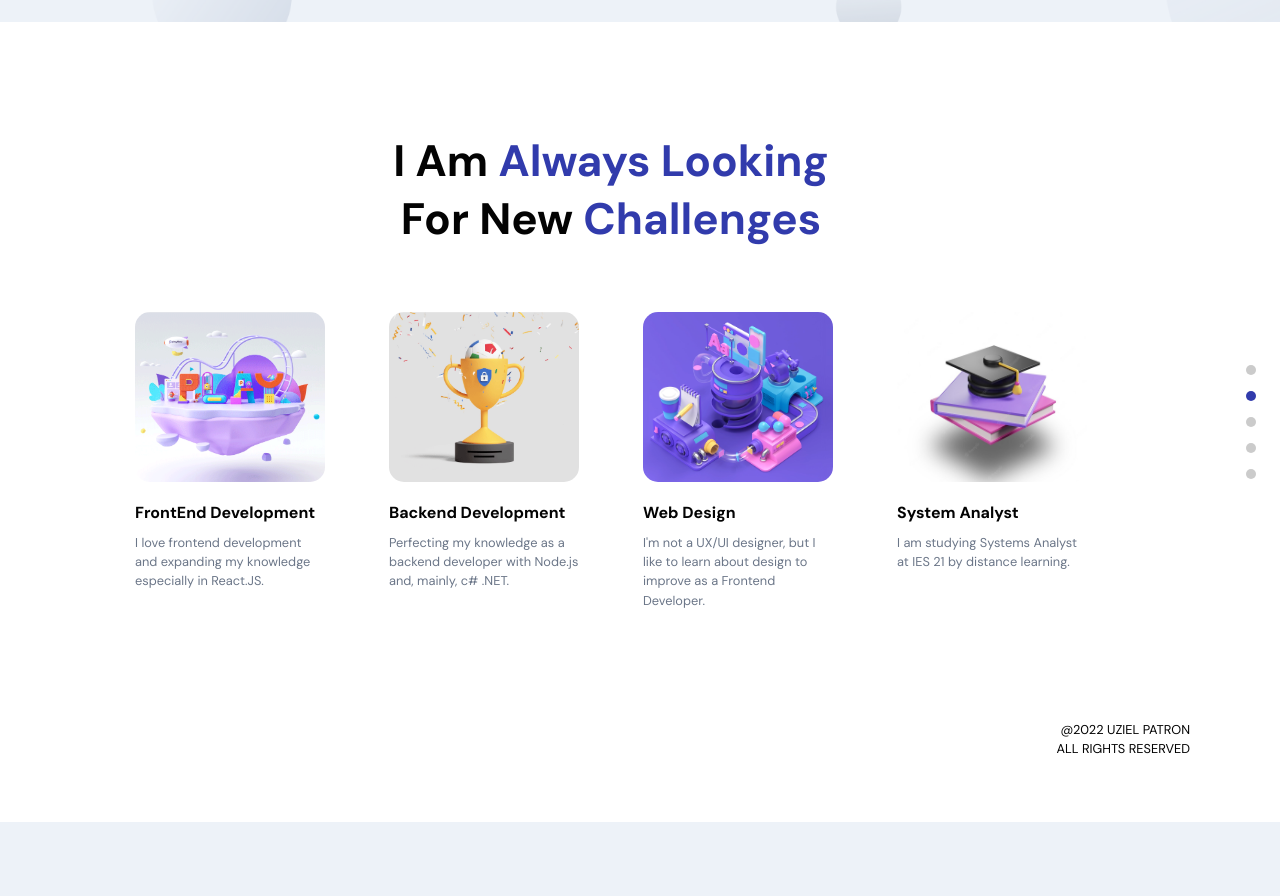
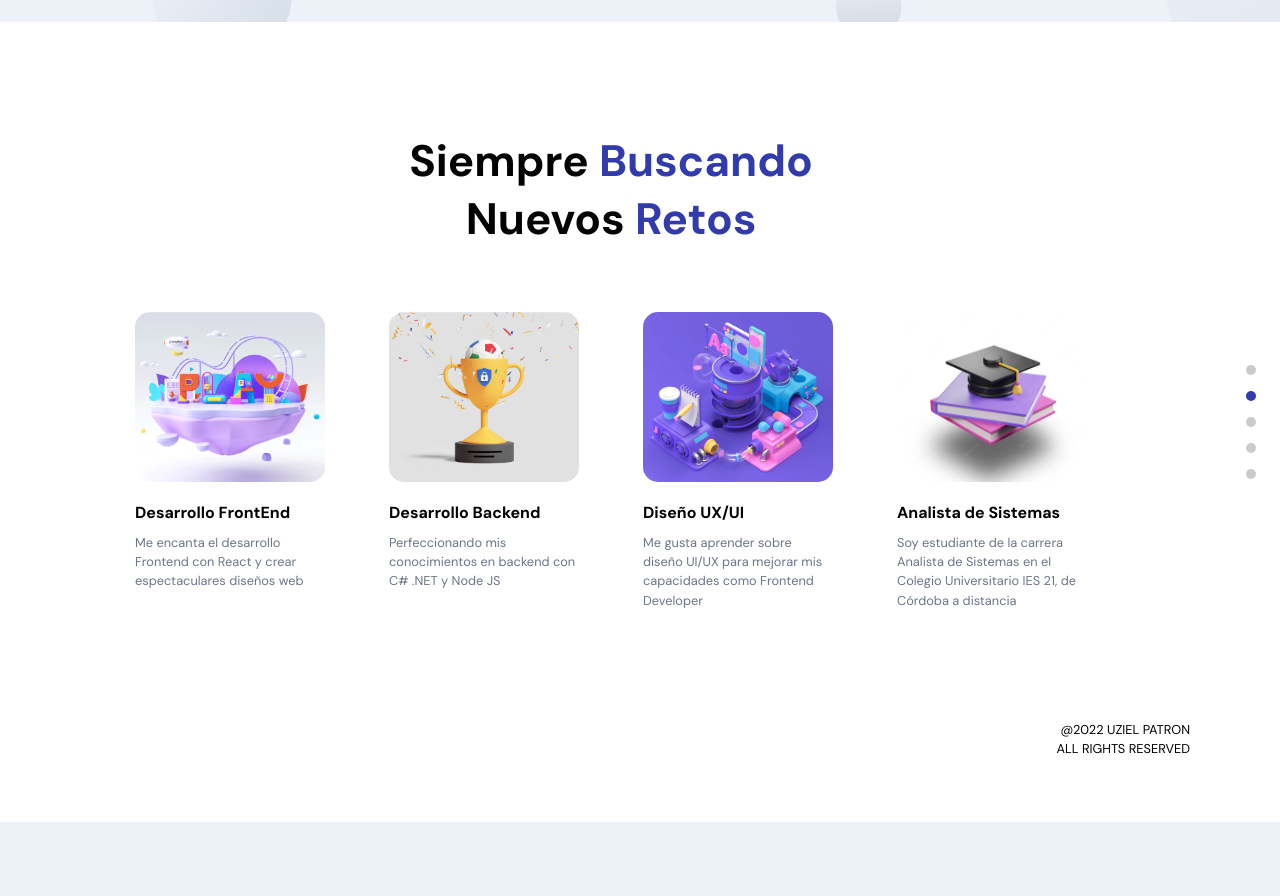
Before and after one commit to UzielPatron/portfolio_react, a React (Vite) app: page / in a window 1280 px wide. Shown: the part 778-1674 px from the top of the page. Built offline with nearby package versions, Linux system fonts and the light colour scheme.

Commit message:
About section updated

```diff
--- a/src/container/About/About.jsx
+++ b/src/container/About/About.jsx
@@ -7,23 +7,23 @@ import './About.scss';
 
 const abouts = [
   {
-    title: 'FrontEnd Development',
-    description: 'I love frontend development and expanding my knowledge especially in React.JS.',
+    title: 'Desarrollo FrontEnd',
+    description: 'Me encanta el desarrollo Frontend con React y crear espectaculares diseños web',
     imgUrl: images.about01
   },
   {
-    title: 'Backend Development',
-    description: 'Perfecting my knowledge as a backend developer with Node.js and, mainly, c# .NET.',
+    title: 'Desarrollo Backend',
+    description: 'Perfeccionando mis conocimientos en backend con C# .NET y Node JS',
     imgUrl: images.about03
   },
   {
-    title: 'Web Design',
-    description: "I'm not a UX/UI designer, but I like to learn about design to improve as a Frontend Developer.",
+    title: 'Diseño UX/UI',
+    description: "Me gusta aprender sobre diseño UI/UX para mejorar mis capacidades como Frontend Developer",
     imgUrl: images.about04
   },
   {
-    title: 'System Analyst',
-    description: 'I am studying Systems Analyst at IES 21 by distance learning.',
+    title: 'Analista de Sistemas',
+    description: 'Soy estudiante de la carrera Analista de Sistemas en el Colegio Universitario IES 21, de Córdoba a distancia',
     imgUrl: images.about05
   },
 ];
@@ -34,11 +34,11 @@ const About = () => {
   return (
     <>
       <h2 className="head-text">
-        I Am
-        <span> Always Looking</span>
+        Siempre
+        <span> Buscando</span>
         <br />
-        For New
-        <span> Challenges</span>
+        Nuevos
+        <span> Retos</span>
       </h2>
 
       <div className="app__profiles">
```
